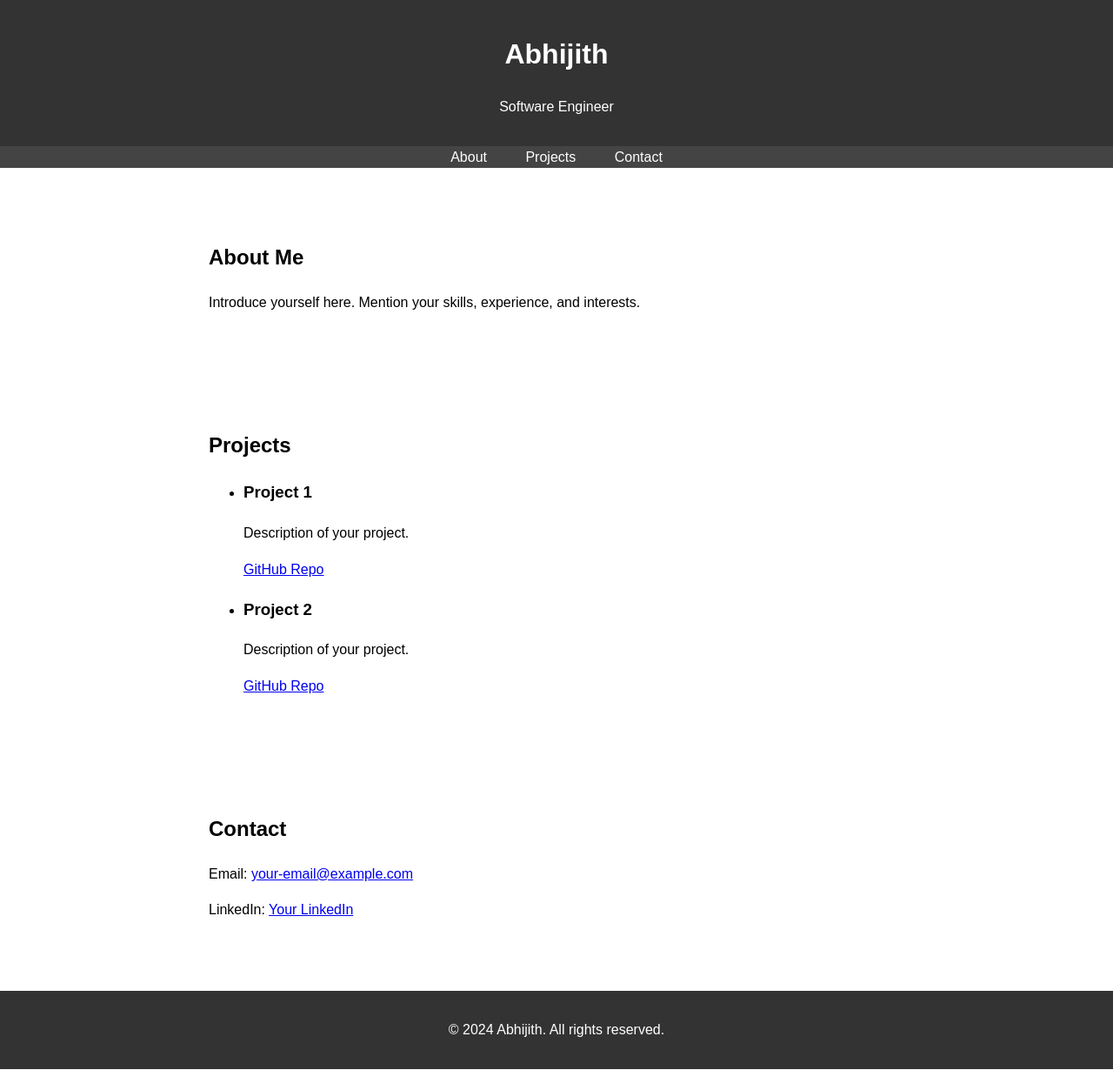
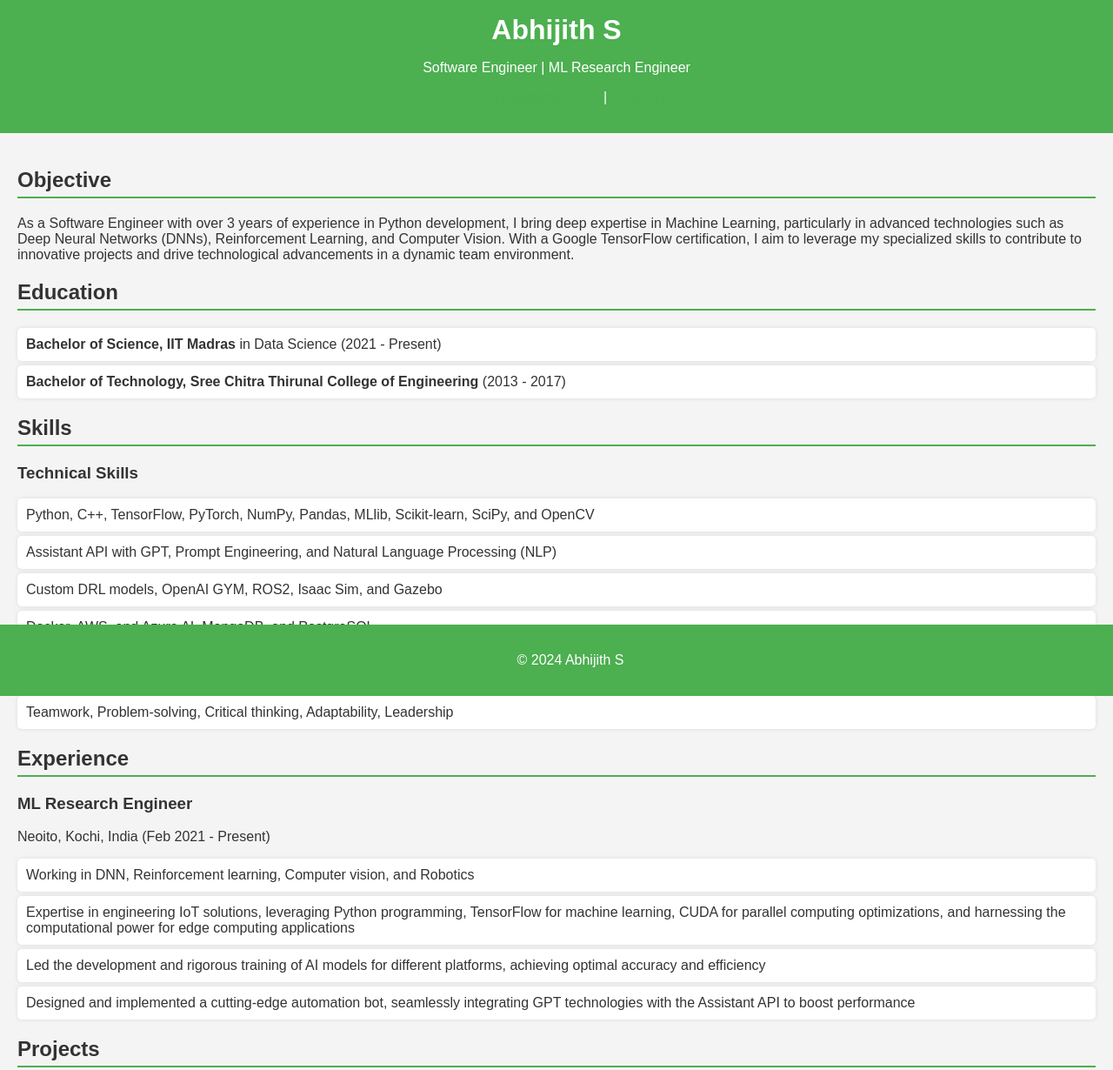
Before and after one commit to abhijith-yes/abhijith.github.io, a plain HTML site: page index.html in a window 1280 px wide. Shown: the top 1230 px of the page at 87% size. Drawn offline with Linux system fonts and the light colour scheme.

Commit message:
portfolio site details

```diff
--- a/index.html
+++ b/index.html
@@ -3,49 +3,89 @@
 <head>
     <meta charset="UTF-8">
     <meta name="viewport" content="width=device-width, initial-scale=1.0">
-    <title>Abhijith - Portfolio</title>
+    <title>Abhijith S - ML Engineer</title>
     <link rel="stylesheet" href="styles.css">
 </head>
 <body>
     <header>
-        <h1>Abhijith</h1>
-        <p>Software Engineer</p>
+        <h1>Abhijith S</h1>
+        <p>Software Engineer | ML Research Engineer</p>
+        <p><a href="mailto:abhijithyess@gmail.com">abhijithyess@gmail.com</a> | <a href="https://www.linkedin.com/in/abhijithyess/">LinkedIn</a></p>
     </header>
-    <nav>
+    <main>
+        <section id="objective">
+            <h2>Objective</h2>
+            <p>As a Software Engineer with over 3 years of experience in Python development, I bring deep expertise in Machine Learning, particularly in advanced technologies such as Deep Neural Networks (DNNs), Reinforcement Learning, and Computer Vision. With a Google TensorFlow certification, I aim to leverage my specialized skills to contribute to innovative projects and drive technological advancements in a dynamic team environment.</p>
+        </section>
+        <section id="education">
+            <h2>Education</h2>
             <ul>
-            <li><a href="#about">About</a></li>
-            <li><a href="#projects">Projects</a></li>
-            <li><a href="#contact">Contact</a></li>
+                <li><strong>Bachelor of Science, IIT Madras</strong> in Data Science (2021 - Present)</li>
+                <li><strong>Bachelor of Technology, Sree Chitra Thirunal College of Engineering</strong> (2013 - 2017)</li>
             </ul>
-    </nav>
-    <section id="about">
-        <h2>About Me</h2>
-        <p>Introduce yourself here. Mention your skills, experience, and interests.</p>
+        </section>
+        <section id="skills">
+            <h2>Skills</h2>
+            <h3>Technical Skills</h3>
+            <ul>
+                <li>Python, C++, TensorFlow, PyTorch, NumPy, Pandas, MLlib, Scikit-learn, SciPy, and OpenCV</li>
+                <li>Assistant API with GPT, Prompt Engineering, and Natural Language Processing (NLP)</li>
+                <li>Custom DRL models, OpenAI GYM, ROS2, Isaac Sim, and Gazebo</li>
+                <li>Docker, AWS, and Azure AI, MongoDB, and PostgreSQL</li>
+            </ul>
+            <h3>Soft Skills</h3>
+            <ul>
+                <li>Teamwork, Problem-solving, Critical thinking, Adaptability, Leadership</li>
+            </ul>
+        </section>
+        <section id="experience">
+            <h2>Experience</h2>
+            <div>
+                <h3>ML Research Engineer</h3>
+                <p>Neoito, Kochi, India (Feb 2021 - Present)</p>
+                <ul>
+                    <li>Working in DNN, Reinforcement learning, Computer vision, and Robotics</li>
+                    <li>Expertise in engineering IoT solutions, leveraging Python programming, TensorFlow for machine learning, CUDA for parallel computing optimizations, and harnessing the computational power for edge computing applications</li>
+                    <li>Led the development and rigorous training of AI models for different platforms, achieving optimal accuracy and efficiency</li>
+                    <li>Designed and implemented a cutting-edge automation bot, seamlessly integrating GPT technologies with the Assistant API to boost performance</li>
+                </ul>
+            </div>
         </section>
         <section id="projects">
             <h2>Projects</h2>
+            <div>
+                <h3>Bodbx</h3>
+                <p>Developed an innovative smart IoT device leveraging advanced machine learning and computer vision algorithms to track workouts and predict performance metrics. Built using Python and TensorFlow, it runs on NVIDIA Jetson Nano for hardware and uses Firebase for seamless data management.</p>
+                <a href="https://bodbx.com/">Try it here</a>
+            </div>
+            <div>
+                <h3>Taylotek</h3>
+                <p>A product that combines software and hardware for anthropometric customization in the fashion industry. State-of-the-art Python solution that intakes body measurements and produces patterns through laser-assisted numerical cutting.</p>
+                <a href="https://www.taylotek.com/">Try it here</a>
+            </div>
+            <div>
+                <h3>Neobot</h3>
+                <p>Developed an automation bot to streamline the creation of job descriptions on Upwork, incorporating GPT technologies with the Assistant API for superior performance.</p>
+            </div>
+            <div>
+                <h3>Skoop</h3>
+                <p>Created an AI-driven Ingredient Monitoring System for a premier Canadian restaurant chain, significantly improving order precision and quality oversight, resulting in a substantial increase in monthly revenue.</p>
+            </div>
+            <div>
+                <h3>PassportGuard</h3>
+                <p>Led the creation of an AI-powered Passport Verification and Security Enhancement System for Indian Customs, markedly improving both security measures and operational efficiency.</p>
+            </div>
+        </section>
+        <section id="leadership">
+            <h2>Leadership</h2>
             <ul>
-            <li>
-                <h3>Project 1</h3>
-                <p>Description of your project.</p>
-                <a href="https://github.com/abhijith-yes/project1">GitHub Repo</a>
-            </li>
-            <li>
-                <h3>Project 2</h3>
-                <p>Description of your project.</p>
-                <a href="https://github.com/abhijith-yes/project2">GitHub Repo</a>
-            </li>
-            <!-- Add more projects as needed -->
+                <li>Ambassador of DeepLearning.AI</li>
+                <li>Mentor in RaSoR (Ramanujan Society Of Research)</li>
             </ul>
         </section>
-    <section id="contact">
-        <h2>Contact</h2>
-        <p>Email: <a href="mailto:your-email@example.com">your-email@example.com</a></p>
-        <p>LinkedIn: <a href="https://linkedin.com/in/your-profile">Your LinkedIn</a></p>
-        <!-- Add more contact info as needed -->
-    </section>
+    </main>
     <footer>
-        <p>&copy; 2024 Abhijith. All rights reserved.</p>
+        <p>&copy; 2024 Abhijith S</p>
     </footer>
 </body>
 </html>
--- a/styles.css
+++ b/styles.css
@@ -2,45 +2,62 @@ body {
     font-family: Arial, sans-serif;
     margin: 0;
     padding: 0;
-    line-height: 1.6;
+    background-color: #f4f4f4;
+    color: #333;
 }
 
 header {
-    background: #333;
-    color: #fff;
-    padding: 1rem 0;
+    background-color: #4CAF50;
+    color: white;
+    padding: 1em;
     text-align: center;
 }
 
-nav ul {
-    background: #444;
-    overflow: hidden;
-    color: #fff;
-    padding: 0;
-    text-align: center;
+header h1 {
     margin: 0;
-    list-style: none;
 }
 
-nav ul li {
-    display: inline;
-    padding: 0 20px;
-}
-
-nav ul li a {
-    text-decoration: none;
-    color: #fff;
+main {
+    padding: 20px;
 }
 
 section {
-    padding: 2rem;
-    margin: 2rem auto;
-    max-width: 800px;
+    margin-bottom: 20px;
+}
+
+h2 {
+    border-bottom: 2px solid #4CAF50;
+    padding-bottom: 5px;
+}
+
+ul {
+    list-style-type: none;
+    padding: 0;
+}
+
+ul li {
+    background-color: #fff;
+    margin: 5px 0;
+    padding: 10px;
+    border-radius: 5px;
+    box-shadow: 0 0 5px rgba(0, 0, 0, 0.1);
+}
+
+a {
+    color: #4CAF50;
+    text-decoration: none;
+}
+
+a:hover {
+    text-decoration: underline;
 }
 
 footer {
+    background-color: #4CAF50;
+    color: white;
     text-align: center;
-    padding: 1rem 0;
-    background: #333;
-    color: #fff;
+    padding: 1em;
+    position: fixed;
+    bottom: 0;
+    width: 100%;
 }
```
Lines whose indentation alone changed are shown as unchanged.
